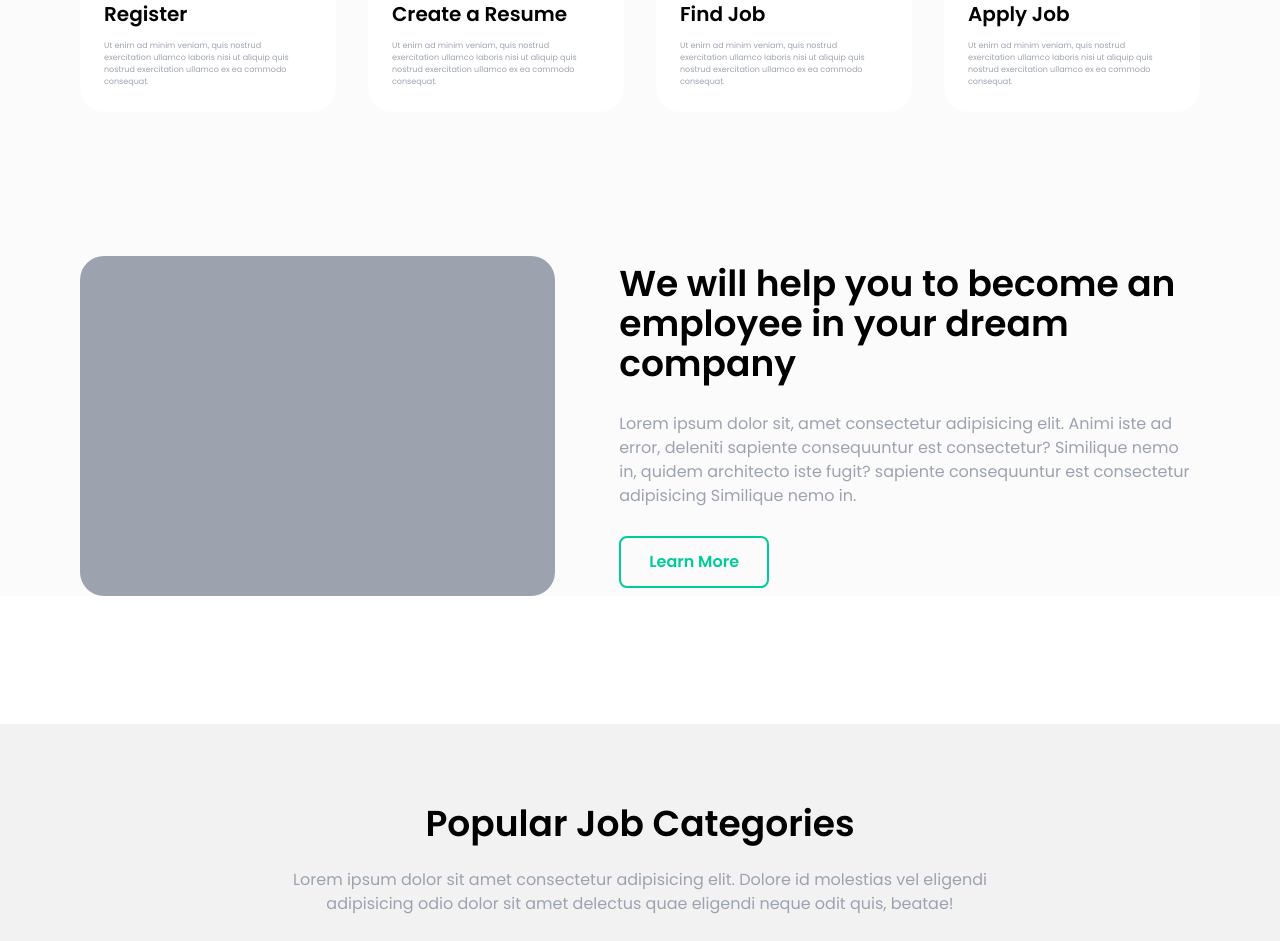
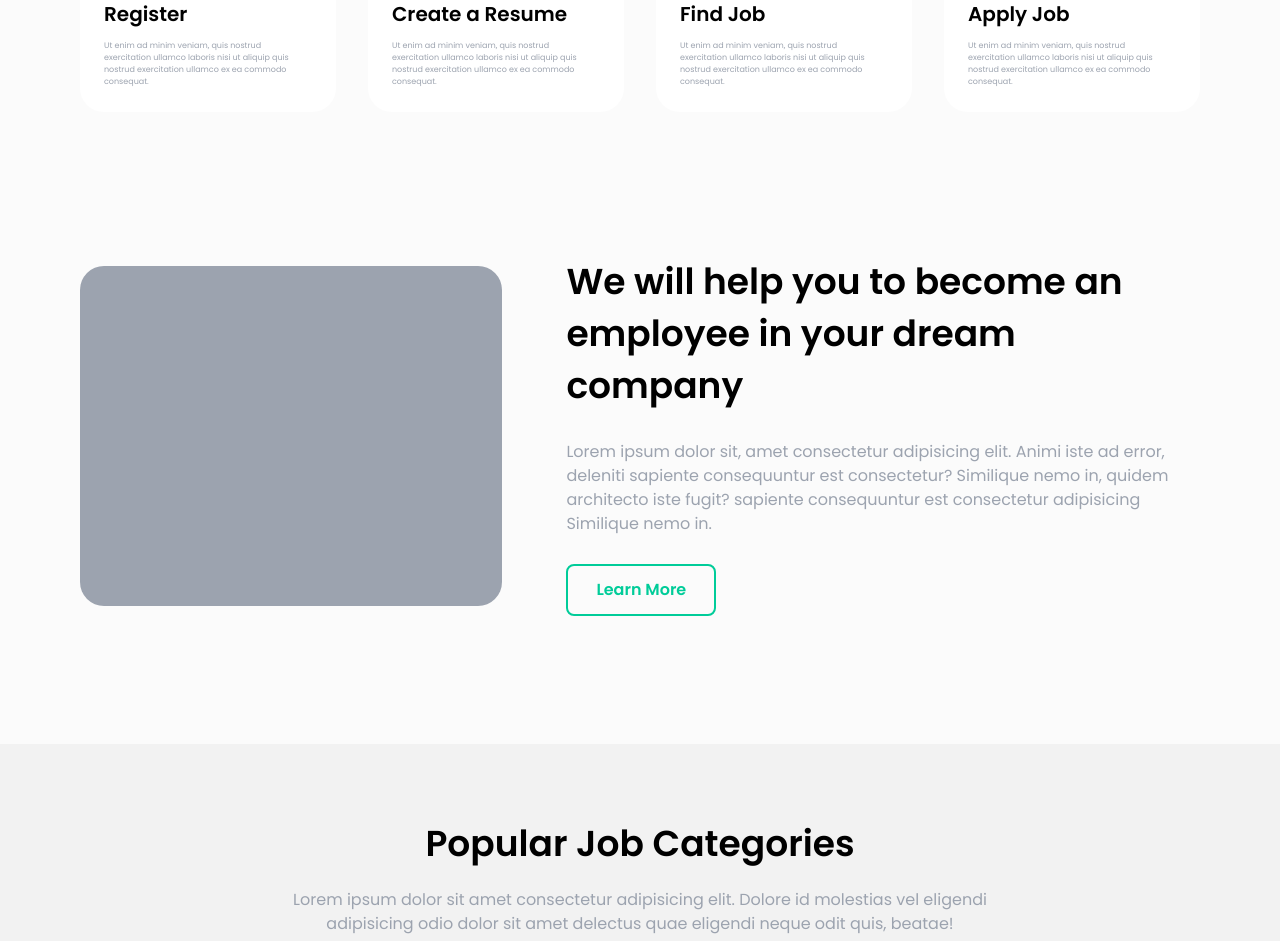
Before and after one commit to kalaounmohamad/Job-search-website, a Next.js app: page / in a window 1280 px wide. Shown: the part 1080-2021 px from the top of the page. Built offline with nearby package versions, Linux system fonts and the light colour scheme.

Commit message:
width ratio + padding instead of margin for background

```diff
--- a/app/components/HowItWorksSection/Help.js
+++ b/app/components/HowItWorksSection/Help.js
@@ -2,12 +2,12 @@ import React from "react";
 
 export default function Help() {
   return (
-    <div className="flex flex-col gap-9 md:gap-16 md:flex-row md:items-center px-10 md:px-0 my-24 md:my-32 ">
-      <div className="md:w-[45%]">
+    <div className="flex flex-col gap-9 md:gap-16 md:flex-row md:items-center px-10 md:px-0 py-24 md:py-32 ">
+      <div className="md:w-[40%]">
         <div className="bg-gray-400 h-[340px] rounded-3xl mx-auto"></div>
       </div>
-      <div className="md:w-[55%] flex flex-col gap-6 md:gap-7 items-center text-center md:text-left md:items-start">
-        <h1 className="text-3xl md:text-4xl font-semibold">
+      <div className="md:w-[60%] flex flex-col gap-6 md:gap-7 items-center text-center md:text-left md:items-start">
+        <h1 className="text-3xl md:text-4xl font-semibold md:leading-[3.25rem]">
           We will help you to become an employee in your dream company
         </h1>
         <p className="text-gray-400">
```
